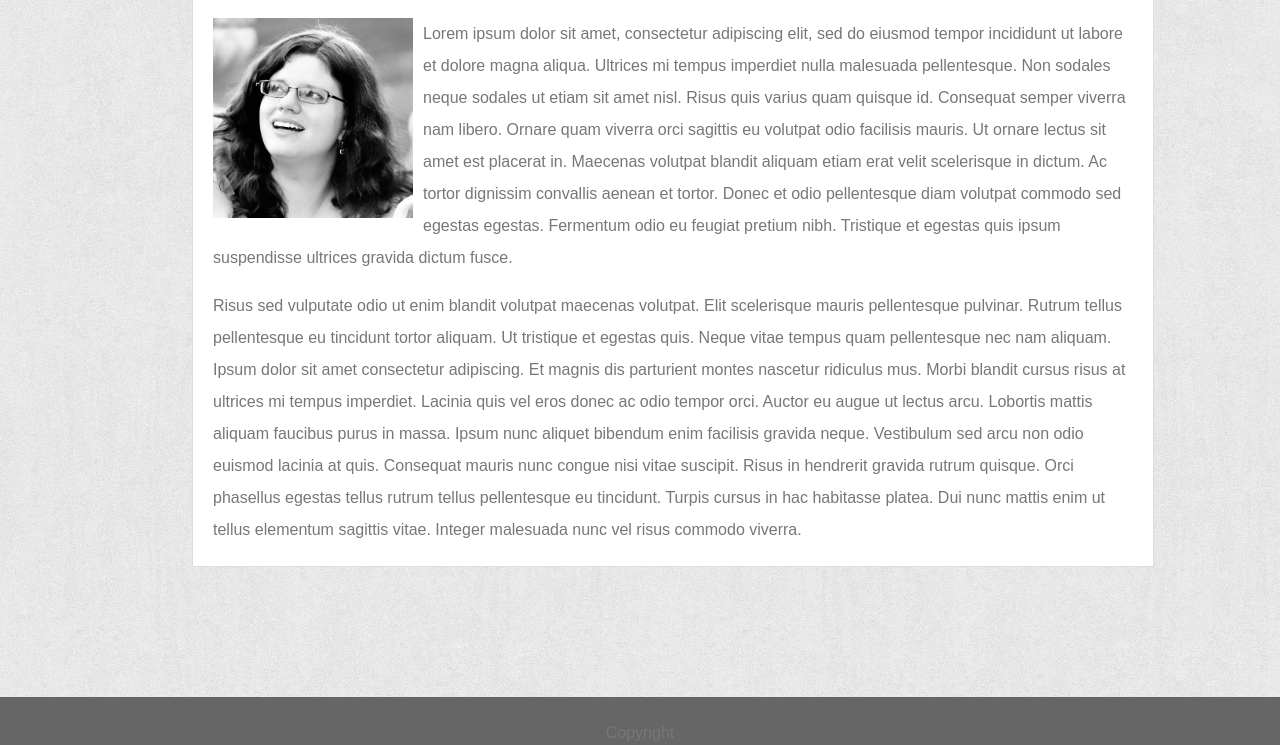
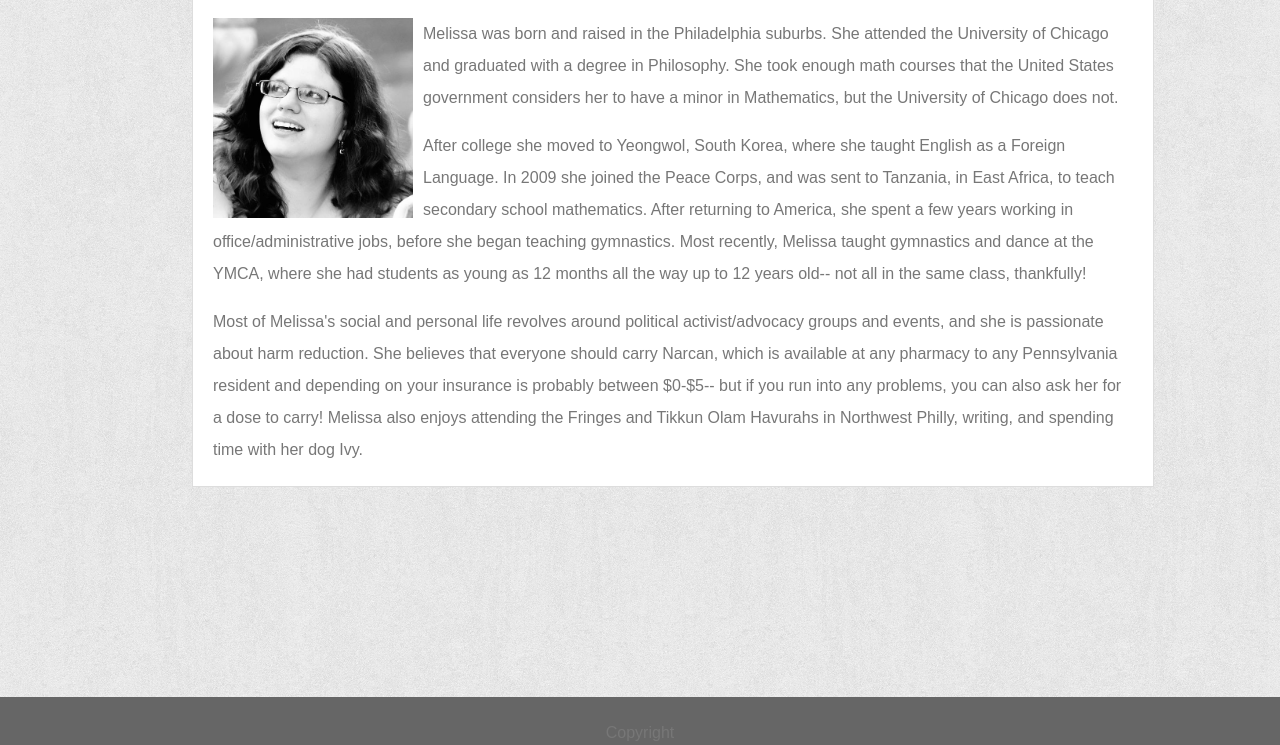
Before and after one commit to MelEKn/Basic-Portfolio, a plain HTML site: page index.html in a window 1280 px wide. Shown: the part 183-928 px from the top of the page. Drawn offline with Linux system fonts and the light colour scheme.

Commit message:
Replaced lorem ipsum text with personal bio on main page

```diff
--- a/index.html
+++ b/index.html
@@ -33,11 +33,13 @@
                     <img src="assets/images/PictureOfMel.jpg" id="bio-image" alt="" />
 
 
-                    <!-- I know I was supposed to write about myself instead of use lorem ipsum here, but for some reason I had a really difficult time trying to write my bio! After struggling for over 40 min, I eventually decided to try this part again later. Call it writer's block, I guess?-->
+                    <!-- Bio -->
 
-                    <p>Lorem ipsum dolor sit amet, consectetur adipiscing elit, sed do eiusmod tempor incididunt ut labore et dolore magna aliqua. Ultrices mi tempus imperdiet nulla malesuada pellentesque. Non sodales neque sodales ut etiam sit amet nisl. Risus quis varius quam quisque id. Consequat semper viverra nam libero. Ornare quam viverra orci sagittis eu volutpat odio facilisis mauris. Ut ornare lectus sit amet est placerat in. Maecenas volutpat blandit aliquam etiam erat velit scelerisque in dictum. Ac tortor dignissim convallis aenean et tortor. Donec et odio pellentesque diam volutpat commodo sed egestas egestas. Fermentum odio eu feugiat pretium nibh. Tristique et egestas quis ipsum suspendisse ultrices gravida dictum fusce. </p>
+                    <p>Melissa was born and raised in the Philadelphia suburbs. She attended the University of Chicago and graduated with a degree in Philosophy. She took enough math courses that the United States government considers her to have a minor in Mathematics, but the University of Chicago does not. </p>
 
-                    <p>Risus sed vulputate odio ut enim blandit volutpat maecenas volutpat. Elit scelerisque mauris pellentesque pulvinar. Rutrum tellus pellentesque eu tincidunt tortor aliquam. Ut tristique et egestas quis. Neque vitae tempus quam pellentesque nec nam aliquam. Ipsum dolor sit amet consectetur adipiscing. Et magnis dis parturient montes nascetur ridiculus mus. Morbi blandit cursus risus at ultrices mi tempus imperdiet. Lacinia quis vel eros donec ac odio tempor orci. Auctor eu augue ut lectus arcu. Lobortis mattis aliquam faucibus purus in massa. Ipsum nunc aliquet bibendum enim facilisis gravida neque. Vestibulum sed arcu non odio euismod lacinia at quis. Consequat mauris nunc congue nisi vitae suscipit. Risus in hendrerit gravida rutrum quisque. Orci phasellus egestas tellus rutrum tellus pellentesque eu tincidunt. Turpis cursus in hac habitasse platea. Dui nunc mattis enim ut tellus elementum sagittis vitae. Integer malesuada nunc vel risus commodo viverra. </p>
+                    <p>After college she moved to Yeongwol, South Korea, where she taught English as a Foreign Language. In 2009 she joined the Peace Corps, and was sent to Tanzania, in East Africa, to teach secondary school mathematics. After returning to America, she spent a few years working in office/administrative jobs, before she began teaching gymnastics. Most recently, Melissa taught gymnastics and dance at the YMCA, where she had students as young as 12 months all the way up to 12 years old-- not all in the same class, thankfully! </p>
+
+                    <p>Most of Melissa's social and personal life revolves around political activist/advocacy groups and events, and she is passionate about harm reduction. She believes that everyone should carry Narcan, which is available at any pharmacy to any Pennsylvania resident and depending on your insurance is probably between $0-$5-- but if you run into any problems, you can also ask her for a dose to carry! Melissa also enjoys attending the Fringes and Tikkun Olam Havurahs in Northwest Philly, writing, and spending time with her dog Ivy. </p>
 
                 </section>
 
```
